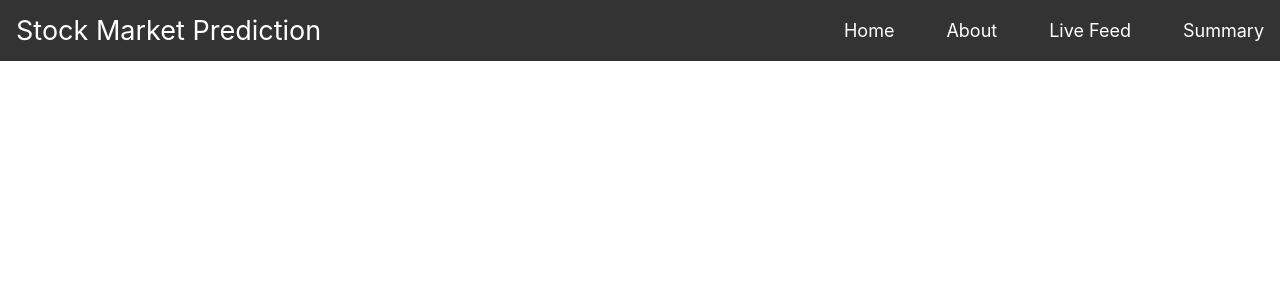
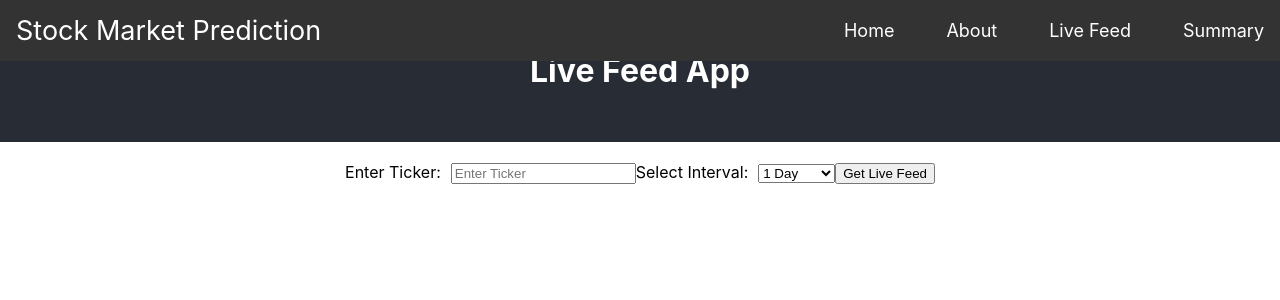
Before and after one commit to maanvi24/Data_Mining_Project, a React (Create React App) app in the folder Website/: page /live-feed in a window 1280 px wide. Shown: the top 300 px of the page. Built offline with nearby package versions, Linux system fonts and the light colour scheme.

Commit message:
update on the live feed.js

```diff
--- a/Website/src/Pages/LiveFeed.js
+++ b/Website/src/Pages/LiveFeed.js
@@ -1,9 +1,137 @@
-import React from 'react'
+import React, { useState } from 'react';
 
-function LiveFeed() {
+// Define the LiveFeed component
+const LiveFeed = () => {
+  // State hooks for managing input, articles, and error
+  const [ticker, setTicker] = useState('');
+  const [selectedInterval, setSelectedInterval] = useState('1d');
+  const [articles, setArticles] = useState([]);
+  const [error, setError] = useState('');
+
+  // Function to fetch articles based on user input
+  const getArticles = async () => {
+    try {
+      const response = await fetch('http://127.0.0.1:5000/get_articles', {
+        method: 'POST',
+        headers: {
+          'Content-Type': 'application/json',
+        },
+        body: JSON.stringify({ ticker, selected_interval: selectedInterval }),
+      });
+
+      const result = await response.json();
+
+      if (result.success) {
+        setArticles(result.articles);
+        setError('');
+      } else {
+        setArticles([]);
+        setError(result.error);
+      }
+    } catch (error) {
+      console.error('Error:', error);
+      setArticles([]);
+      setError('An error occurred while fetching data.');
+    }
+  };
+
+  // JSX structure for rendering the component
   return (
-    <div>LiveFeed</div>
-  )
-}
+    <div className="Livefeed">
+      {/* Inline styles for styling purposes */}
+      <style>
+        {`
+          .Livefeed {
+            text-align: center;
+          }
 
-export default LiveFeed
+          .Livefeed-header {
+            background-color: #282c34;
+            padding: 30px;
+            color: white;
+          }
+
+          .Livefeed-content {
+            margin-top: 20px;
+          }
+
+          label {
+            margin-right: 10px;
+          }
+
+          input,
+          select,
+          button {
+            margin-bottom: 10px;
+          }
+
+          /* Style for each article box */
+          .article-box {
+            border: 1px solid #ccc;
+            padding: 10px;
+            margin-bottom: 10px;
+          }
+        `}
+      </style>
+      {/* Header */}
+      <header className="Livefeed-header">
+        <h1>Live Feed App</h1>
+      </header>
+      {/* Content */}
+      <div className="Livefeed-content">
+        {/* Input and selection elements */}
+        <label htmlFor="ticker">Enter Ticker:</label>
+        <input
+          type="text"
+          id="ticker"
+          placeholder="Enter Ticker"
+          value={ticker}
+          onChange={(e) => setTicker(e.target.value)}
+        />
+
+        <label htmlFor="interval">Select Interval:</label>
+        <select
+          id="interval"
+          value={selectedInterval}
+          onChange={(e) => setSelectedInterval(e.target.value)}
+        >
+          <option value="1d">1 Day</option>
+          <option value="1w">1 Week</option>
+          <option value="1m">1 Month</option>
+          <option value="3m">3 Months</option>
+          <option value="6m">6 Months</option>
+        </select>
+
+        {/* Button to trigger fetching of articles */}
+        <button onClick={getArticles}>Get Live Feed</button>
+
+        {/* Display articles */}
+        <div id="result">
+          {error && <p>Error: {error}</p>}
+          {articles.length > 0 && (
+            <>
+              <h2>Articles:</h2>
+              {/* Map over articles and create a styled box for each */}
+              {articles.map((article, index) => (
+                <div key={index} className="article-box">
+                  <p>
+                    <strong>{article.title}</strong> - {article.date_published}
+                  </p>
+                  <p>{article.summary}</p>
+                  <p>
+                    <a href={article.url} target="_blank" rel="noopener noreferrer">
+                      Read More
+                    </a>
+                  </p>
+                </div>
+              ))}
+            </>
+          )}
+        </div>
+      </div>
+    </div>
+  );
+};
+
+// Export the LiveFeed component
+export default LiveFeed;
```
